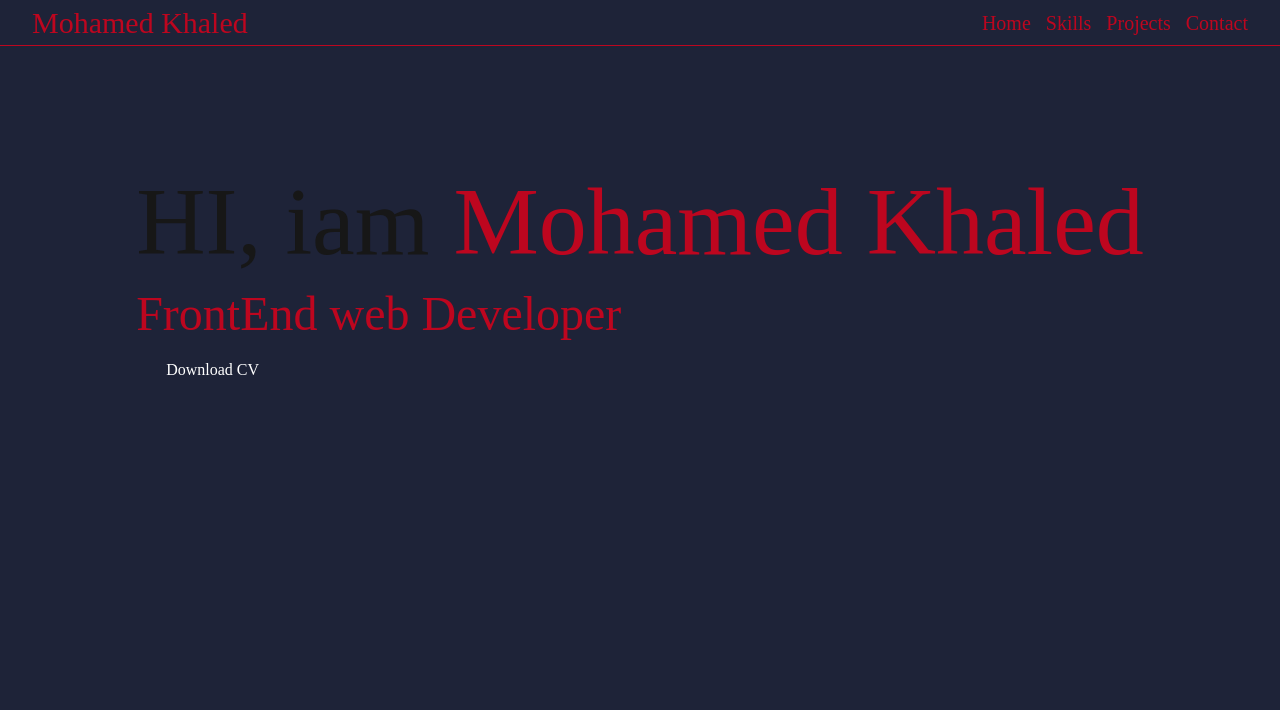
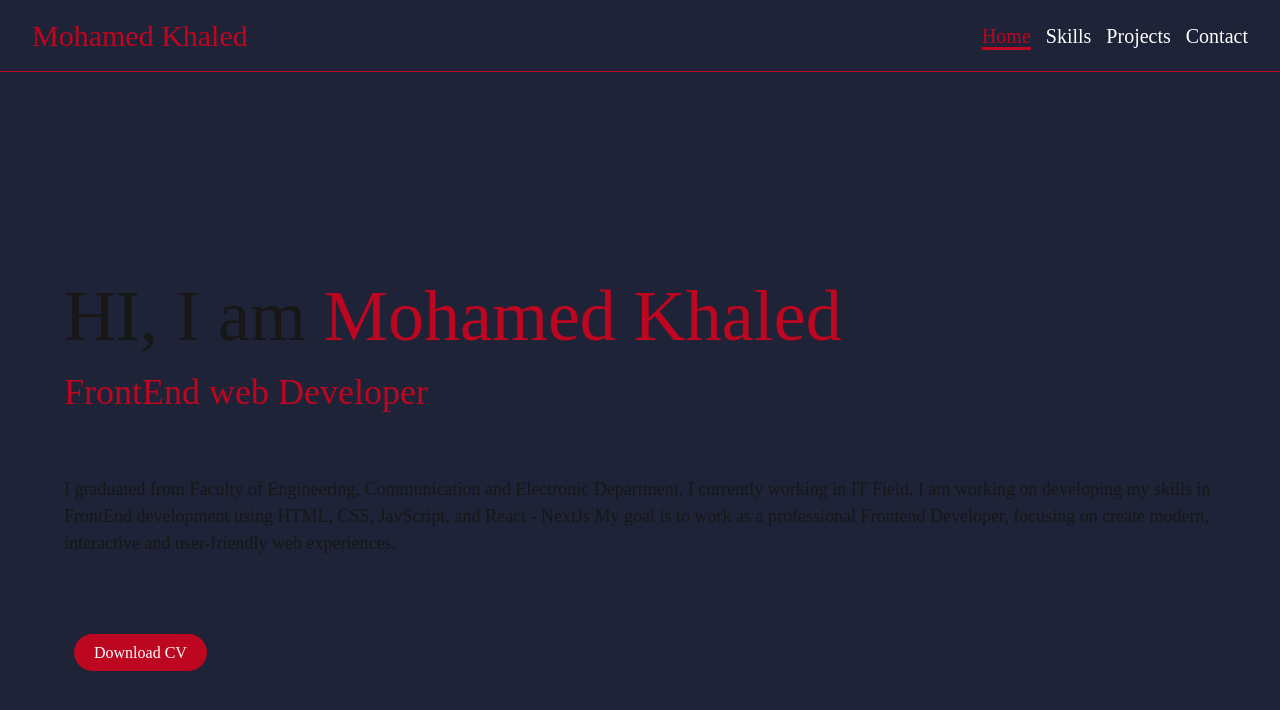
Before and after one commit to mohamd-khaled/portfolio, a Next.js app: page / in a window 1280 px wide. Shown: the top 710 px of the page. Built offline with nearby package versions, Linux system fonts and the light colour scheme.

Commit message:
Edit navbar and home

```diff
--- a/app/globals.css
+++ b/app/globals.css
@@ -4,6 +4,7 @@
   --background: #1e2338;
   --foreground: #171717;
   --text-color: #bd061f;
+  --nav-height: 72px;
 }
 
 @theme inline {
--- a/app/layout.js
+++ b/app/layout.js
@@ -1,6 +1,7 @@
 import { Geist, Geist_Mono } from "next/font/google";
 import "./globals.css";
-import NavBar from "@/component/NavBar";
+import NavBar from "@/component/NavBar/NavBar";
+import { NavProvider } from "@/context/NavBarContext";
 
 const geistSans = Geist({
   variable: "--font-geist-sans",
@@ -20,12 +21,14 @@ export const metadata = {
 export default function RootLayout({ children }) {
   return (
     <html lang="en">
+      <NavProvider>
         <body
           className={`${geistSans.variable} ${geistMono.variable} antialiased`}
         >
           <NavBar />
           {children}
         </body>
+      </NavProvider>
     </html>
   );
 }
--- a/component/Hero.jsx
+++ b/component/Hero.jsx
@@ -2,22 +2,38 @@ import React from "react";
 
 function Hero() {
   return (
-    <div className=" w-full p-[10%] flex justify-center items-center gap-32 bg-center bg-transparent">
+    <div className=" w-full h-screen p-[5%] flex justify-center items-center gap-32 bg-center bg-transparent">
       <div className="m-auto bg-transparent">
-        <h1 className="text-8xl font-600 mb-5 bg-transparent">
-          HI, iam{" "}
+        <h1 className="text-7xl font-600 mb-5 bg-transparent">
+          HI, I am{" "}
           <span className="bg-transparent text-(--text-color)">
             Mohamed Khaled
           </span>
         </h1>
-        <h3 className="text-5xl font-500 bg-transparent">
+
+        <h3 className="text-4xl font-500 bg-transparent">
           <span className="text-(--text-color)">FrontEnd web Developer</span>
         </h3>
-        <p></p>
+
+        <div className="about py-16" id="about">
+          <div className="w-full">
+            <p className=" text-[18px] ">
+              I graduated from Faculty of Engineering, Communication and
+              Electronic Department, I currently working in IT Field, I am
+              working on developing my skills in FrontEnd development using{" "}
+              <span className="text-(--main-color)">
+                HTML, CSS, JavScript, and React - NextJs
+              </span>{" "}
+              My goal is to work as a professional Frontend Developer, focusing
+              on create modern, interactive and user-friendly web experiences.
+            </p>
+          </div>
+        </div>
+
         <div className="mt-5 w-fit">
           <a
             href="Mohamed Khaled Sayed.pdf"
-            className="mt-2.5 ml-2.5 font-[20px] rounded-3xl py-2.5 px-5 text-white transition-all duration-300 hover:bg-white hover:shadow-[0px_4px_8px_rgba(79, 146, 150, 0.2)] hover:text-black"
+            className="mt-2.5 ml-2.5 font-[20px] rounded-3xl py-2.5 px-5 text-white bg-(--text-color) transition-all duration-300 hover:bg-white hover:shadow-[0px_4px_8px_rgba(79, 146, 150, 0.2)] hover:text-(--text-color)"
             download
           >
             Download CV
--- a/component/NavBar.jsx
+++ /dev/null
@@ -1,41 +0,0 @@
-import React from "react";
-import Link from "next/link";
-
-function NavBar() {
-  const navbarElements = [
-    { id: 1, element: "Home", link: "/" },
-    { id: 2, element: "Skills", link: "skills" },
-    { id: 3, element: "Projects", link: "projects" },
-    { id: 4, element: "Contact", link: "contact" },
-  ];
-
-  return (
-    <div className="text-(--text-color) flex sticky justify-between items-center w-full top-0 left-0 z-999 px-8 border-b-solid border-b">
-      <Link
-        href="/"
-        className=" text-[30px] font-800 cursor-pointer flex justify-center items-center transition duration-300 hover:scale-[1.1]"
-      >
-        Mohamed Khaled
-      </Link>
-
-      <nav>
-        <ul className="flex ">
-          {navbarElements.map((item) => {
-            return (
-              <li key={item.id}>
-                <Link
-                  href={`/${item.link}`}
-                  className="ml-[15px] text-[20px] font-500 border-b-[3px] border-b-solid border-b-transparent transition-all duration-300"
-                >
-                  {item.element}
-                </Link>
-              </li>
-            );
-          })}
-        </ul>
-      </nav>
-    </div>
-  );
-}
-
-export default NavBar;
--- /dev/null
+++ b/component/NavBar/NavBar.jsx
@@ -0,0 +1,48 @@
+"use client";
+import React, { useContext, useEffect, useState } from "react";
+import Link from "next/link";
+import { navbarElements } from "./NavBarElements";
+import { NavContext } from "@/context/NavBarContext";
+
+function NavBar() {
+  const { isActive, setIsActive } = useContext(NavContext);
+  return (
+    <div
+      className="text-(--text-color) bg-background flex sticky justify-between items-center w-full top-0 left-0 z-999 px-8 border-b-solid border-b h-(--nav-height)
+    "
+    >
+      <Link
+        href="/"
+        className=" text-[30px] font-800 cursor-pointer flex justify-center items-center transition duration-300 hover:scale-[1.1]"
+      >
+        Mohamed Khaled
+      </Link>
+
+      <nav>
+        <ul className="flex ">
+          {navbarElements.map((item) => {
+            return (
+              <li key={item.id}>
+                <Link
+                  href={`/${item.link}`}
+                  className={`ml-[15px] text-[20px] font-500 border-b-[3px] border-b-solid transition-all duration-300 hover:border-b-(--text-color) ${
+                    isActive === `${item.link}`
+                      ? "text-(--text-color) border-b-(--text-color)"
+                      : "text-white border-b-transparent"
+                  }`}
+                  onClick={() => {
+                    setIsActive(`${item.link}`);
+                  }}
+                >
+                  {item.element}
+                </Link>
+              </li>
+            );
+          })}
+        </ul>
+      </nav>
+    </div>
+  );
+}
+
+export default NavBar;
--- /dev/null
+++ b/component/NavBar/NavBarElements.js
@@ -0,0 +1,6 @@
+export const navbarElements = [
+  { id: 1, element: "Home", link: "/" },
+  { id: 2, element: "Skills", link: "skills" },
+  { id: 3, element: "Projects", link: "projects" },
+  { id: 4, element: "Contact", link: "contact" },
+];
--- /dev/null
+++ b/context/NavBarContext.jsx
@@ -0,0 +1,13 @@
+"use client";
+import { createContext, useState, useContext } from "react";
+
+export const NavContext = createContext();
+
+export const NavProvider = ({ children }) => {
+  const [isActive, setIsActive] = useState("/");
+  return (
+    <NavContext.Provider value={{ isActive, setIsActive }}>
+      {children}
+    </NavContext.Provider>
+  );
+};
```
Lines whose indentation alone changed are shown as unchanged.
